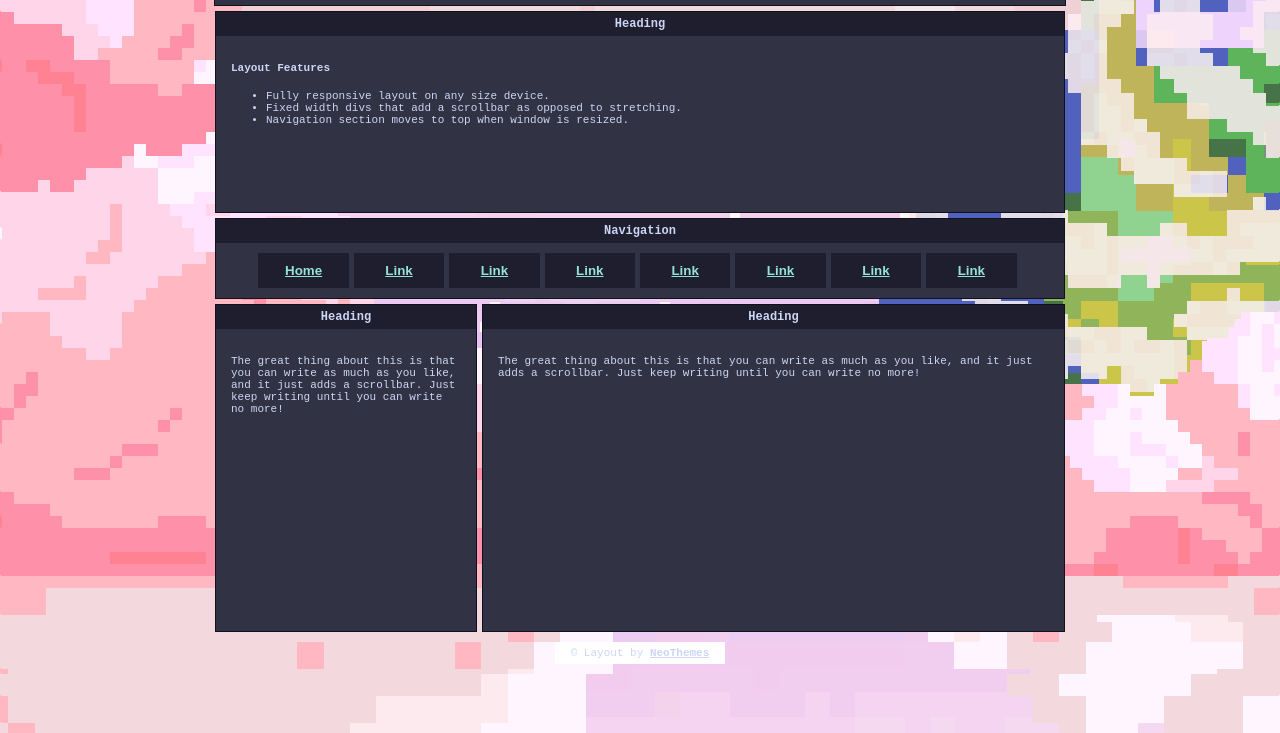
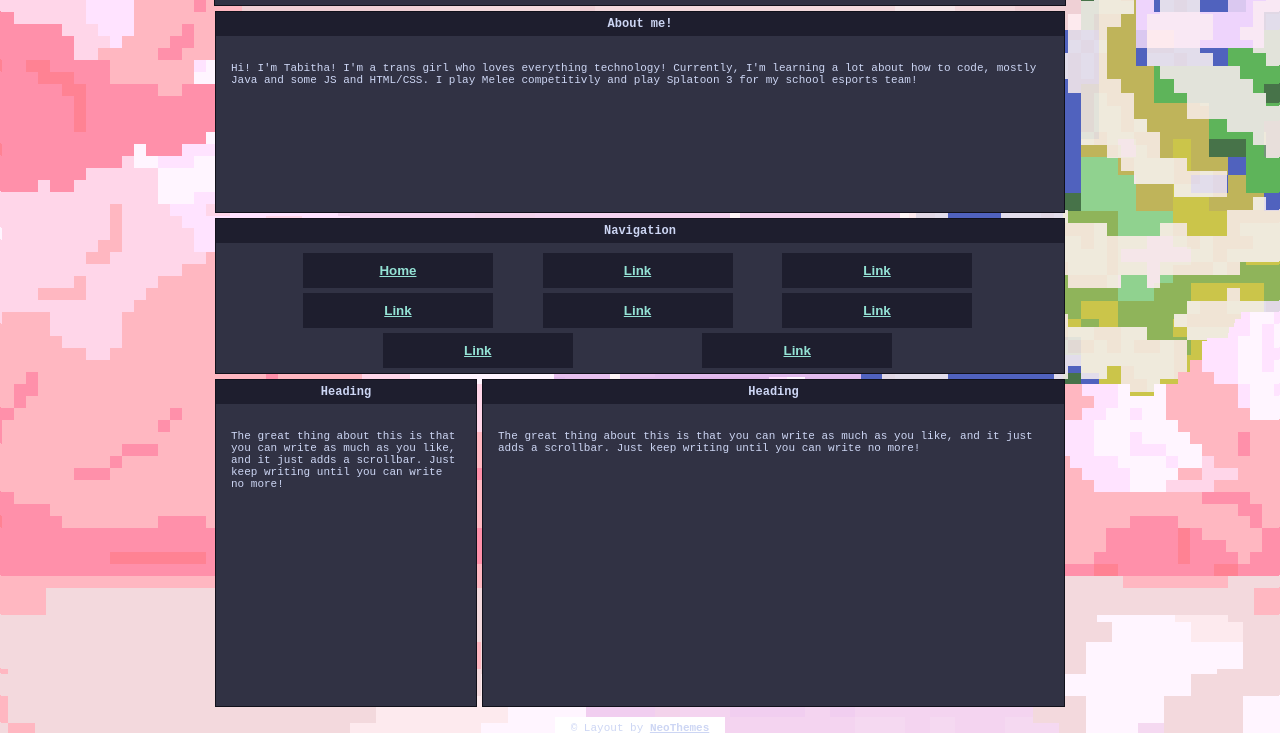
Before and after one commit to TabbyisTrans/tabbyistrans.github.io, a plain HTML site: page index.html in a window 1280 px wide. Shown: the part 70-803 px from the top of the page. Drawn offline with Linux system fonts and the light colour scheme.

Commit message:
🌐 added text and various formatting adjustments

```diff
--- a/index.html
+++ b/index.html
@@ -16,15 +16,10 @@
          <div id="two-boxes">
             <div class="box-one scroll">
                <div class="section-title">
-                  Heading
+                  About me!
                </div>
                <div class="content">
-                  <p><strong>Layout Features</strong></p>
-                  <ul>
-                     <li>Fully responsive layout on any size device.</li>
-                     <li>Fixed width divs that add a scrollbar as opposed to stretching.</li>
-                     <li>Navigation section moves to top when window is resized.</li>
-                  </ul>
+               <p> Hi! I'm Tabitha! I'm a trans girl who loves everything technology! Currently, I'm learning a lot about how to code, mostly Java and some JS and HTML/CSS. I play Melee competitivly and play Splatoon 3 for my school esports team!</p>
                </div>
             </div>
             <div class="box-two scroll">
--- a/styles.css
+++ b/styles.css
@@ -105,12 +105,13 @@ h2, h4, h6 {
 }
 .nav-wrapper {
     display:flex;
-    flex-wrap:nowrap;
+    flex-wrap:wrap;
     width:90%;
-    height:50px;
+    height:fit-content;
     margin:0 auto;
     justify-content:space-evenly;
     margin-top:5px;
+    margin-bottom: 5px;
 }
 button {
     width:190px;
```
